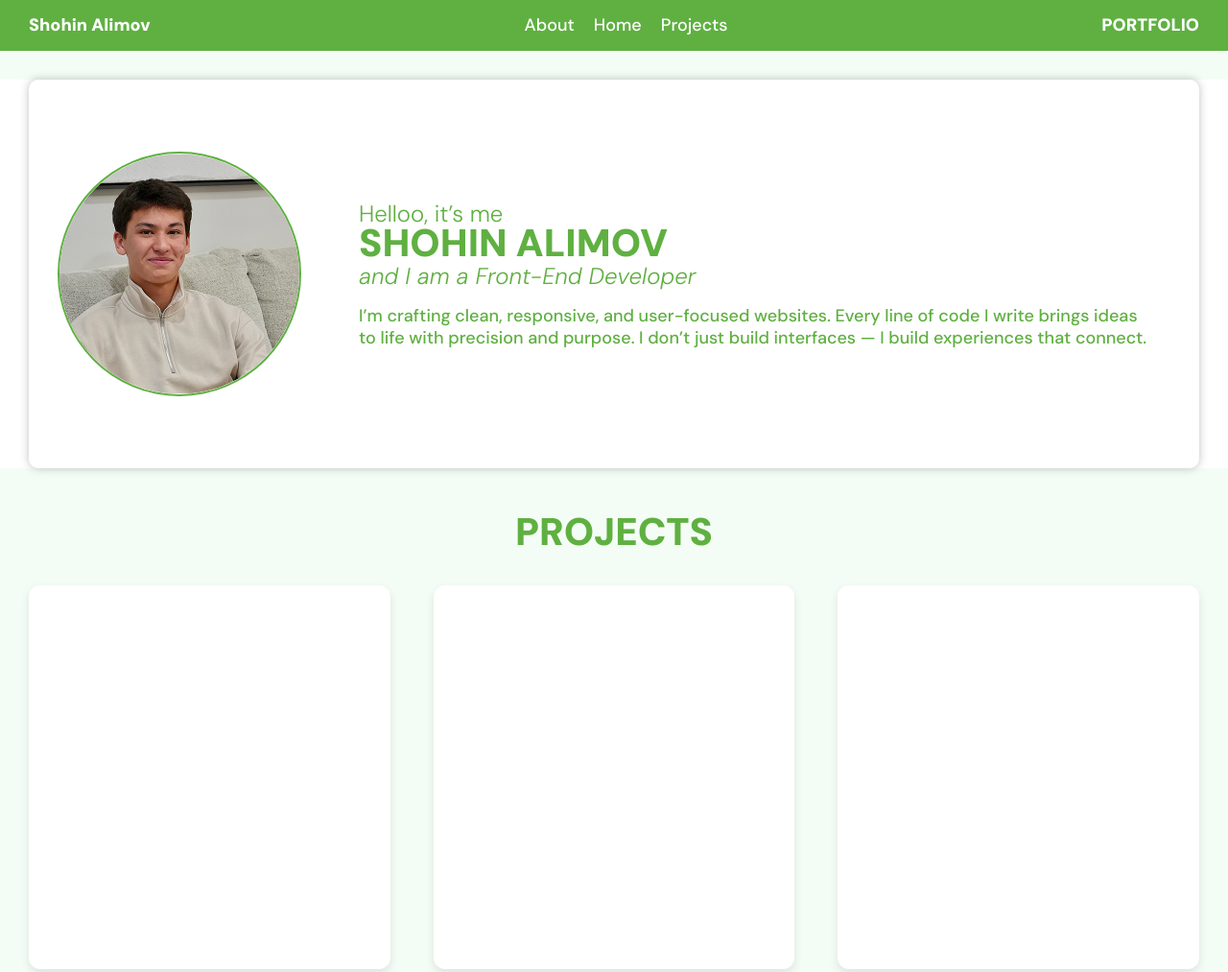
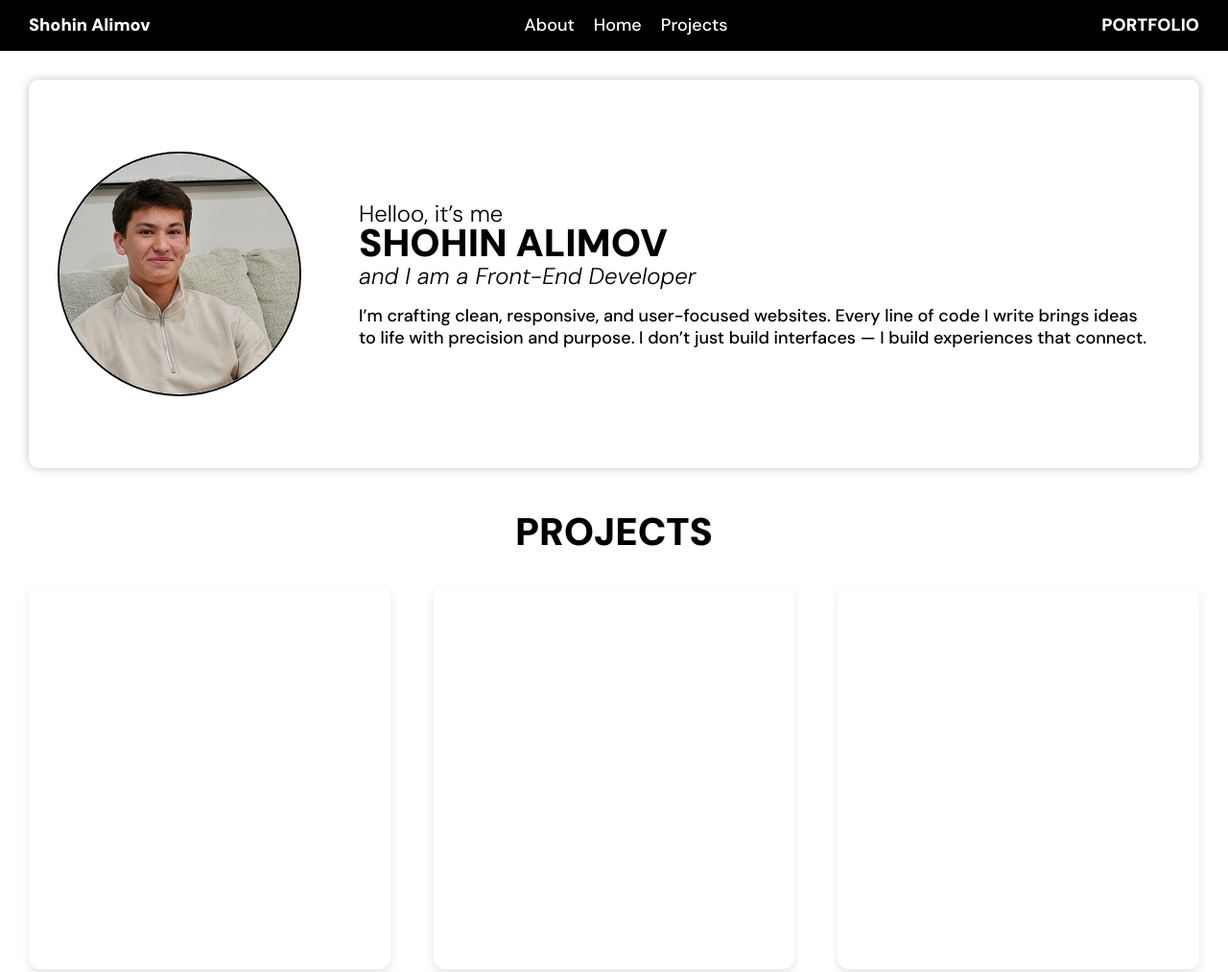
Before and after one commit to shohinAlimov/Portfolio, a plain HTML site: page index.html in a window 1280 px wide. Shown: the top 1013 px of the page at 96% size. Drawn offline with Linux system fonts and the light colour scheme.

Commit message:
changes in scss

```diff
--- a/scss/blocks/_about-me.scss
+++ b/scss/blocks/_about-me.scss
@@ -1,6 +1,5 @@
 .about-me {
   margin: 0 0 40px 0;
-  background-color: $color-white;
 
   &__wrapper {
     display: flex;
@@ -15,7 +14,7 @@
   }
 
   &__logo {
-    border: 2px solid $color-mint-green;
+    border: 2px solid $color-black;
     border-radius: 50%;
   }
 
@@ -23,7 +22,7 @@
     display: flex;
     flex-direction: column;
     gap: 15px;
-    color: $color-mint-green;
+    color: $color-black;
   }
 
   &__text {
--- a/scss/blocks/_card.scss
+++ b/scss/blocks/_card.scss
@@ -3,11 +3,12 @@
   padding: 30px;
   box-shadow: 0px 0px 10px rgba(0, 0, 0, 0.25);
   border-radius: 10px;
+  background-color: $color-white;
 
   width: 100%;
   height: 100%;
 
   &--green {
-    background-color: $color-mint-green;
+    background-color: $color-black;
   }
 }
--- a/scss/blocks/_footer.scss
+++ b/scss/blocks/_footer.scss
@@ -1,6 +1,6 @@
 .footer {
   padding: 15px 0;
-  background-color: $color-mint-green;
+  background-color: $color-black;
 
   &__wrapper {
     display: flex;
--- a/scss/blocks/_header.scss
+++ b/scss/blocks/_header.scss
@@ -1,5 +1,5 @@
 .header {
-  background-color: $color-mint-green;
+  background-color: $color-black;
   margin: 0 0 30px 0;
 
   &__wrapper {
--- a/scss/blocks/_projects.scss
+++ b/scss/blocks/_projects.scss
@@ -5,7 +5,7 @@
     font-size: 40px;
     font-weight: 900;
     line-height: 52px;
-    color: $color-mint-green;
+    color: $color-black;
     text-align: center;
     text-transform: uppercase;
     margin: 0 0 30px 0;
--- a/scss/global/_reboot.scss
+++ b/scss/global/_reboot.scss
@@ -11,7 +11,7 @@ body {
   margin: 0;
   padding: 0;
   font-family: $ff-main;
-  background-color: $color-light;
+  background-color: $color-white;
   color: $color-white;
 }
 
--- a/scss/global/_variables.scss
+++ b/scss/global/_variables.scss
@@ -1,8 +1,6 @@
 // Colors
 $color-white: #ffffff;
 $color-black: #000000;
-$color-mint-green: #5FB041;
-$color-light: #F4FDF5;
 
 // Typography
 $ff-main: "DM Sans", "Arial", sans-serif;
```
Also changed, not shown: css/style.css, 1 other file.
